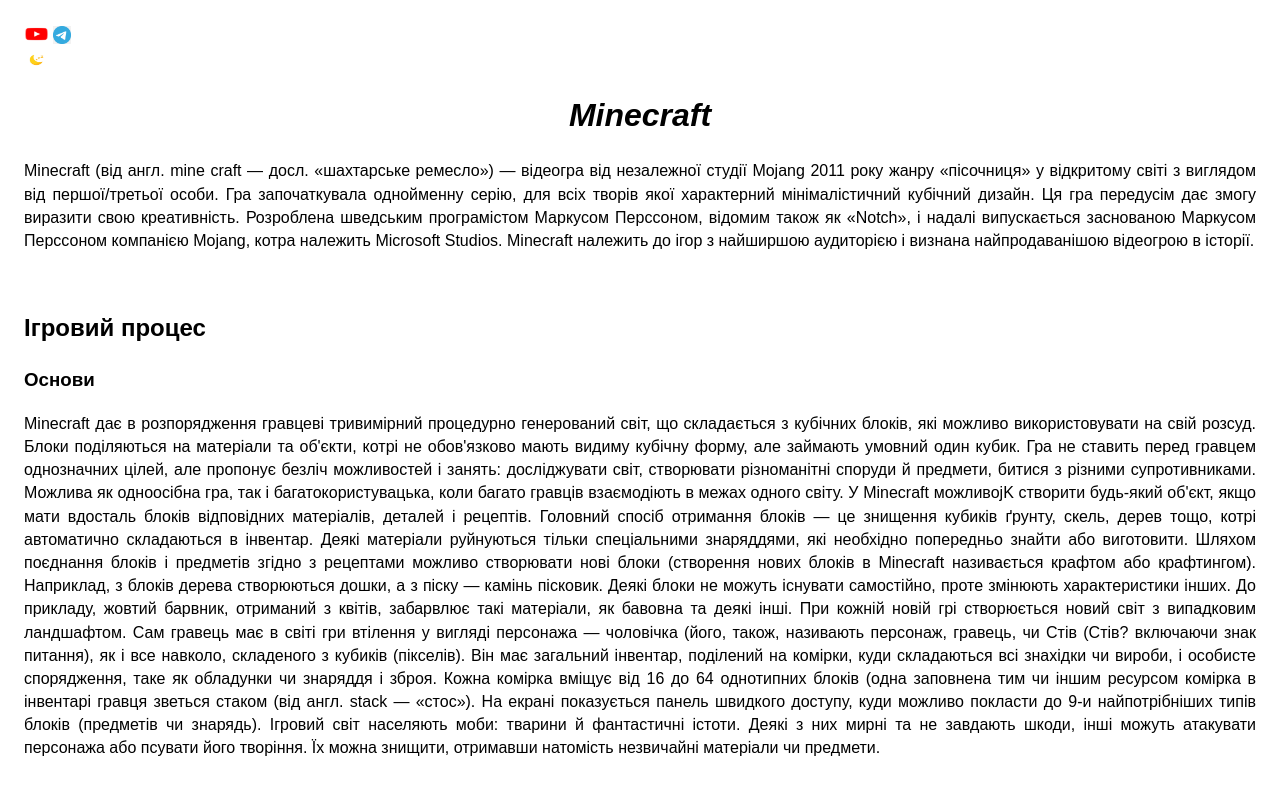
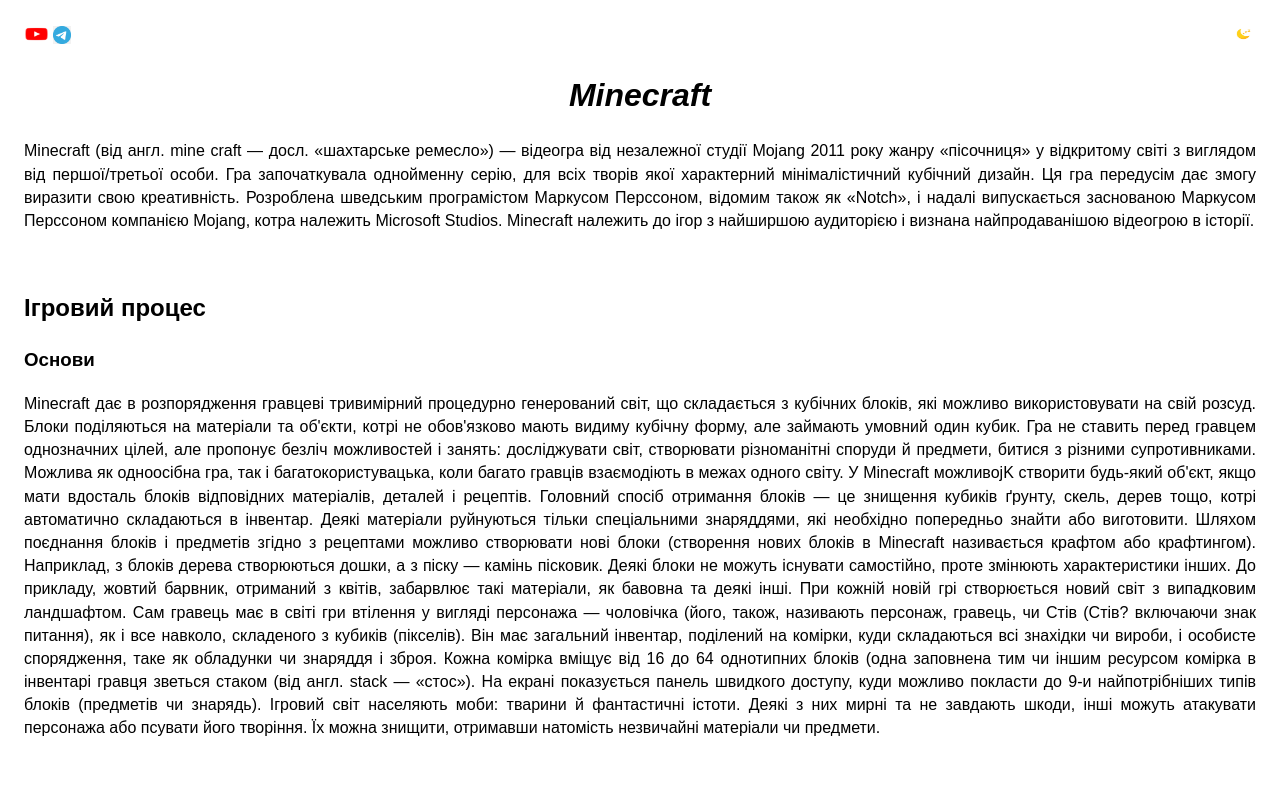
Before and after one commit to qzwxas83/Finish-test, a plain HTML site: page index.html in a window 1280 px wide. Shown: the top 795 px of the page. Drawn offline with Linux system fonts and the light colour scheme.

Commit message:
Add files via upload

```diff
--- a/index.html
+++ b/index.html
@@ -9,9 +9,8 @@
         <a href="https://t.me/video_play_games">
          <img height="18" width="18" src="./png-transparent-telegram-hd-logo.png">
         </a>
-        <br>
         <a href="https://qzwxas83.github.io/Minecraft-test/">
-            <img height="20" width="25" src="./istockphoto-1149624414-612x612.jpg">
+            <img align="right" height="20" width="25" src="./istockphoto-1149624414-612x612.jpg">
         </a>
         <i>
             <h1 align="center">Minecraft</h1>
```
